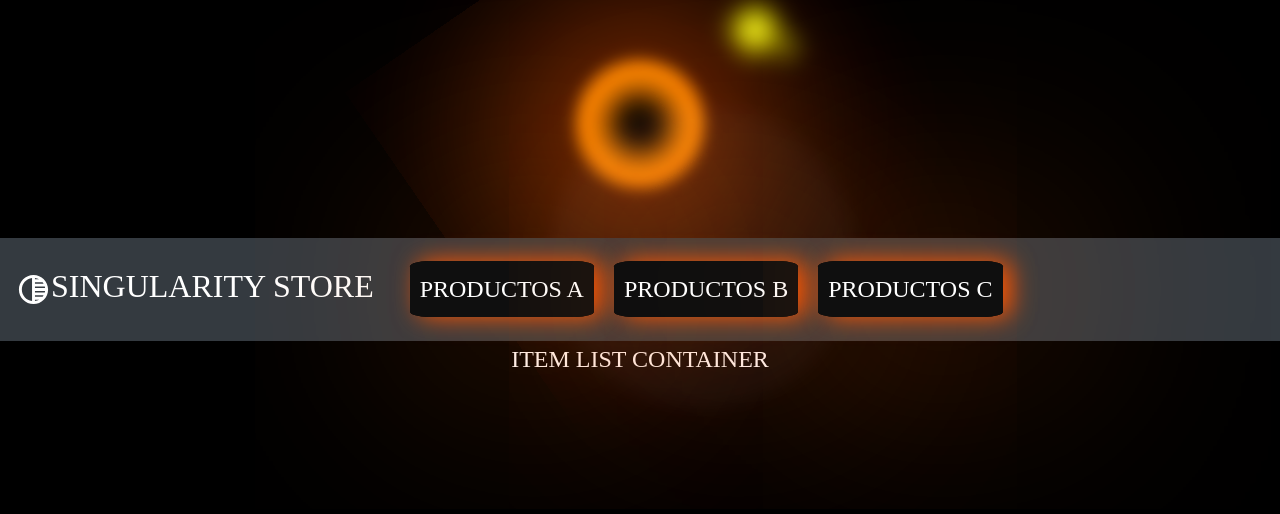
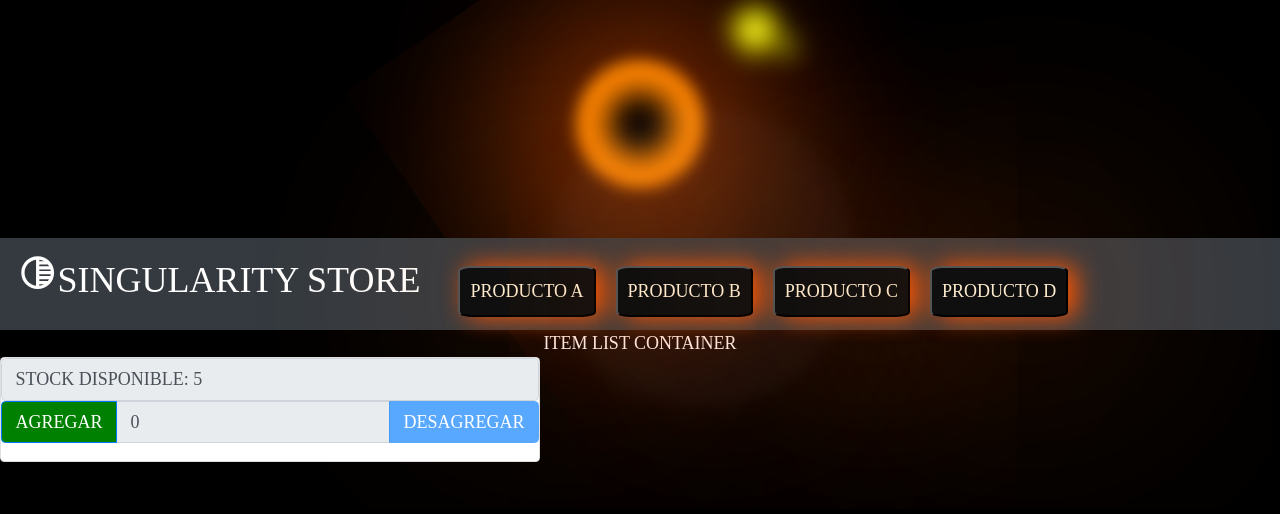
Before and after one commit to joniavila/singularity-store, a React (Create React App) app: page / in a window 1280 px wide. Shown: the top 514 px of the page. Built offline with nearby package versions, Linux system fonts and the light colour scheme; a web font is replaced by a local one.

Commit message:
creacion de componente ItemCount

```diff
--- /dev/null
+++ b/src/components/ItemCount/ItemCount.css
@@ -0,0 +1,18 @@
+.btn-primary  {
+    background-color: green;
+}
+
+.toast-header{
+    font-size: x-large;
+    color: black;
+    background-color: red;
+}
+
+.toast-body{
+    color:black;
+    font-size: x-large;
+}
+
+*{
+    font-size: large;
+}
--- /dev/null
+++ b/src/components/ItemCount/ItemCount.js
@@ -0,0 +1,56 @@
+import React, {useState } from 'react';
+import './ItemCount.css'
+import Button from 'react-bootstrap/Button'
+import InputGroup from 'react-bootstrap/InputGroup'
+import FormControl from 'react-bootstrap/FormControl'
+import Toast from 'react-bootstrap/Toast'
+import Card from 'react-bootstrap/Card'
+
+const ItemCount = (props) => {
+        const stock = props.stock
+        const [contador , setContador] = useState(0)
+        const [show, setShow] = useState(false);
+        const [bandera,setBandera] = useState(false)
+        const sumar = () =>{
+            if( stock > contador){
+                setContador(contador +1)
+            }else{
+                setBandera(true)
+                setShow(true)
+            }
+        }
+        const restar =() =>{
+            if(contador > 0){
+                setContador(contador - 1)
+                if(contador <= stock){
+                    setBandera(false)
+                }
+            }
+        }
+        return (
+            <div>
+                <Card style={{ width: '30rem' }}>
+                <FormControl value={"STOCK DISPONIBLE: "+stock} readOnly/>
+                <InputGroup className="mb-3">
+                    <InputGroup.Prepend>
+                        <Button onClick={sumar} disabled={bandera}>
+                            AGREGAR
+                        </Button>
+                    </InputGroup.Prepend>
+                    <FormControl aria-describedby="basic-addon1" value={contador} readOnly></FormControl>
+                    <InputGroup.Append>
+                        <Button onClick={restar} disabled={contador===0}>
+                            DESAGREGAR
+                        </Button>
+                    </InputGroup.Append>
+                </InputGroup>
+                </Card>
+                <Toast show={show} onClose={() => setShow(false)} delay={3000} autohide>
+                    <Toast.Header>ERROR</Toast.Header>
+                    <Toast.Body> No puede agregar mas productos debido a que supera el Stock Disponible</Toast.Body>
+                </Toast>
+            </div>
+        );
+}
+
+export default ItemCount;
--- a/src/components/ItemListContainer/ItemListContainer.js
+++ b/src/components/ItemListContainer/ItemListContainer.js
@@ -1,10 +1,12 @@
 import React, { Component } from 'react';
+import ItemCount from '../ItemCount/ItemCount'
 
 class ItemListContainer extends Component {
     render() {
         return (
             <div>
                 {this.props.name}
+                <ItemCount stock="5"/>
             </div>
         );
     }
--- a/src/components/NavBar/NavBar.js
+++ b/src/components/NavBar/NavBar.js
@@ -16,11 +16,10 @@ class NavBar extends Component {
                 <CartWidget />
                 SINGULARITY STORE
                 </Navbar.Brand>
-                <Nav className="mr-auto">
-                    <p onClick={handleClick}>PRODUCTOS A</p>
-                    <p onClick={handleClick}>PRODUCTOS B</p>
-                    <p onClick={handleClick}>PRODUCTOS C</p>
-                </Nav>
+                <Nav as="button" onClick={handleClick}> PRODUCTO A</Nav>
+                <Nav as="button" onClick={handleClick}> PRODUCTO B</Nav>
+                <Nav as="button" onClick={handleClick}> PRODUCTO C</Nav>
+                <Nav as="button" onClick={handleClick}> PRODUCTO D</Nav>
             </Navbar>
         );
     }
--- a/src/components/NavBar/navBar.css
+++ b/src/components/NavBar/navBar.css
@@ -1,5 +1,6 @@
-p{
+.navbar-nav{
     background-color: rgb(0, 0, 0);
+    color: blanchedalmond   ;
     display: inline;
     text-align: center;
     box-shadow: 1vmin 0 3vmin 0vmin #f50, inset -1vmin 0 3vmin 4vmin rgb(15 15 15), 4vmin 0 35vmin 0 #f60;
@@ -9,6 +10,7 @@ p{
     margin-top: 15px;
 }
 
+
 .navbar-brand{
     font-size: 2rem;
     display: flex;
```
